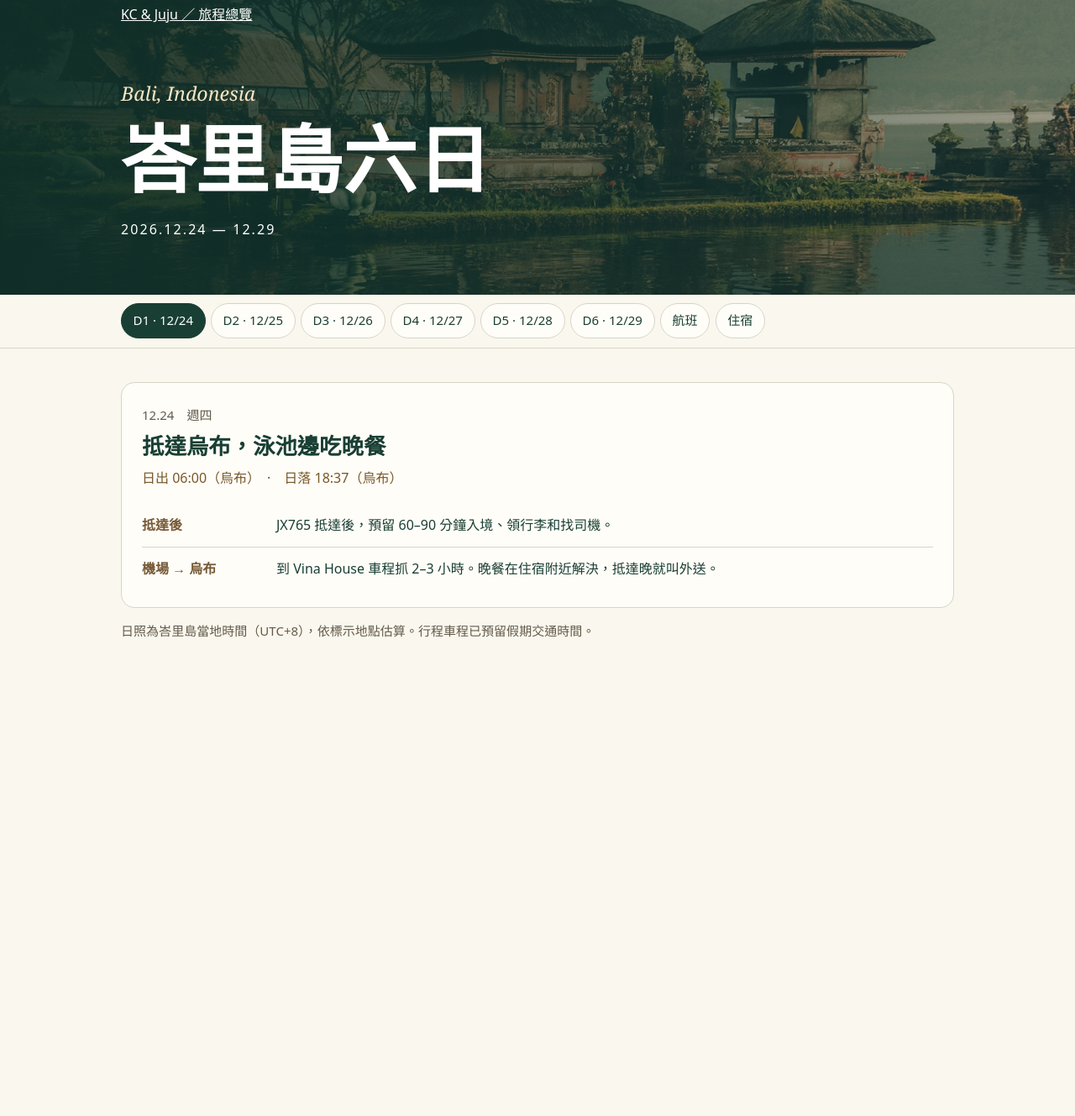
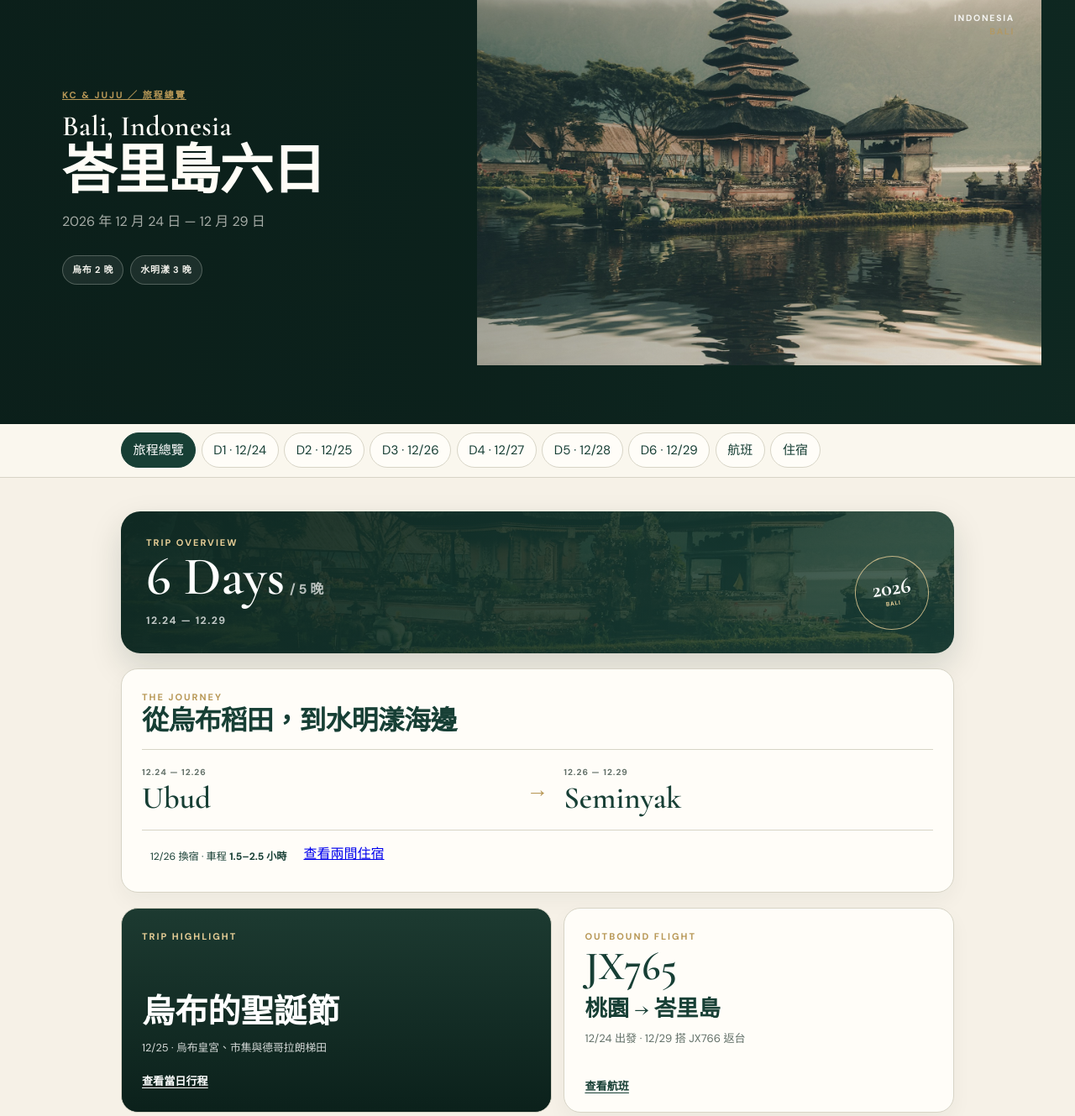
Before and after one commit to kc-juju/travel-atlas, a plain HTML site: page bali/index.html in a window 1280 px wide. Shown: the part 20-1349 px from the top of the page at 84% size. Before the commit the page ends 864 px from the top, so only its background shows below. Drawn offline with nearby package versions, Linux system fonts and the light colour scheme.

Commit message:
Use the UK journal overview as the Bali landing tab

```diff
--- a/bali/index.html
+++ b/bali/index.html
@@ -6,17 +6,23 @@
   <meta name="theme-color" content="#183d32">
   <title>峇里島六日｜KC &amp; Juju 的旅行手帳</title>
   <link rel="stylesheet" href="journal.css">
+<link href="https://fonts.googleapis.com/css2?family=Cormorant+Garamond:ital,wght@0,500;0,600;0,700;1,600&family=DM+Sans:wght@400;500;600;700&family=Noto+Sans+TC:wght@400;500;600;700&display=swap" rel="stylesheet">
+  <link rel="stylesheet" href="overview.css">
 </head>
 <body>
-  <header>
-    <div class="wrap">
-      <a href="../">KC &amp; Juju ／ 旅程總覽</a>
-      <p class="destination" lang="en">Bali, Indonesia</p>
-      <h1>峇里島六日</h1>
-      <p class="dates">2026.12.24 — 12.29</p>
+  <header class="hero">
+    <div class="hero-inner">
+      <div class="hero-copy">
+        <a class="eyebrow" href="../">KC &amp; Juju ／ 旅程總覽</a>
+        <h1><span>Bali, Indonesia</span>峇里島六日</h1>
+        <p>2026 年 12 月 24 日 — 12 月 29 日</p>
+        <div class="trip-summary"><span class="summary-pill">烏布 2 晚</span><span class="summary-pill">水明漾 3 晚</span></div>
+      </div>
+      <div class="hero-visual"><div class="hero-visual-label">INDONESIA<br><span>BALI</span></div></div>
     </div>
   </header>
   <nav id="days" aria-label="行程分頁"><div class="wrap tab-strip">
+    <a id="tab-overview" href="#overview">旅程總覽</a>
     <a id="tab-day-1" href="#day-1">D1 · 12/24</a>
     <a id="tab-day-2" href="#day-2">D2 · 12/25</a>
     <a id="tab-day-3" href="#day-3">D3 · 12/26</a>
@@ -27,6 +33,27 @@
     <a id="tab-stays" href="#stays">住宿</a>
   </div></nav>
   <main class="wrap">
+    <section id="overview" aria-label="峇里島旅程總覽">
+      <div class="home-dashboard home-dashboard-v2">
+        <section class="home-status-card">
+          <div><div class="eyebrow">TRIP OVERVIEW</div><div class="progress-line"><strong>6 Days</strong><span>/ 5 晚</span></div><p>12.24 — 12.29</p></div>
+          <div class="status-seal">2026<span>BALI</span></div>
+        </section>
+        <section class="today-journey">
+          <div class="section-heading compact-heading"><div><div class="eyebrow">THE JOURNEY</div><h2>從烏布稻田，到水明漾海邊</h2></div></div>
+          <div class="journey-route-card">
+            <div class="location-block"><span>12.24 — 12.26</span><strong>Ubud</strong></div>
+            <div class="journey-arrow" aria-hidden="true">→</div>
+            <div class="location-block"><span>12.26 — 12.29</span><strong>Seminyak</strong></div>
+          </div>
+          <div class="journey-facts"><span>12/26 換宿 · 車程 <b>1.5–2.5 小時</b></span><a href="#stays">查看兩間住宿</a></div>
+        </section>
+        <div class="dashboard-feature-grid">
+          <article class="highlight-card castle-moment"><div class="eyebrow">TRIP HIGHLIGHT</div><h2>烏布的聖誕節</h2><p>12/25 · 烏布皇宮、市集與德哥拉朗梯田</p><a class="text-action inverse" href="#day-2">查看當日行程</a></article>
+          <article class="next-event-card"><div class="eyebrow">OUTBOUND FLIGHT</div><div class="next-event-time">JX765</div><h3>桃園 → 峇里島</h3><p>12/24 出發 · 12/29 搭 JX766 返台</p><a class="text-action" href="#flights">查看航班</a></article>
+        </div>
+      </div>
+    </section>
     <section id="day-1" class="day-panel"><article>
           <p class="meta"><time datetime="2026-12-24">12.24　週四</time></p>
           <h2>抵達烏布，泳池邊吃晚餐</h2>
--- /dev/null
+++ b/bali/overview.css
@@ -0,0 +1,173 @@
+/* Travel journal layout shared with the UK & Ireland itinerary. */
+.hero { background: linear-gradient(135deg, #263238, #455a64);
+    color: white;
+    padding: 42px 20px 36px; }
+.hero-inner { max-width: 1100px;
+    margin: auto; }
+.hero h1 { margin: 0;
+    font-size: clamp(2rem, 5vw, 3.2rem);
+    letter-spacing: 1px; }
+.hero p { margin: 8px 0 0;
+    opacity: .82; }
+.trip-summary { display: flex;
+    flex-wrap: wrap;
+    gap: 10px;
+    margin-top: 24px; }
+.summary-pill { background: rgba(255,255,255,.12);
+    border: 1px solid rgba(255,255,255,.18);
+    padding: 7px 13px;
+    border-radius: 999px;
+    font-size: .9rem; }
+@media (max-width: 600px) {
+.hero { padding: 30px 16px; }
+}
+.hero h1, .section-heading h2 { font-family: "Cormorant Garamond", "Noto Serif TC", Georgia, serif;
+    letter-spacing: -.025em; }
+.hero { position: relative;
+    overflow: hidden;
+    min-height: 525px;
+    padding: 0;
+    color: var(--paper);
+    background: var(--forest-deep); }
+.hero::after { content: "";
+    position: absolute;
+    inset: 0;
+    pointer-events: none;
+    background: linear-gradient(90deg, rgba(11, 31, 26, .95) 0%, rgba(11,31,26,.78) 45%, rgba(11,31,26,.32) 75%, rgba(11,31,26,.18)); }
+.hero-inner { position: relative;
+    z-index: 1;
+    display: grid;
+    grid-template-columns: minmax(0, .96fr) minmax(350px, .7fr);
+    max-width: 1200px;
+    min-height: 455px;
+    padding: 78px 34px 96px; }
+.hero-copy { align-self: end; max-width: 650px; }
+.eyebrow { color: var(--gold);
+    font-size: .69rem;
+    font-weight: 700;
+    letter-spacing: .18em;
+    text-transform: uppercase; }
+.hero h1 { max-width: 610px;
+    margin: 12px 0 10px;
+    color: #fffdf7;
+    font-size: clamp(3.1rem, 5vw, 4.75rem);
+    font-weight: 600;
+    line-height: .84; }
+.hero h1 span { display: block; font-size: .53em; margin-bottom: 13px; letter-spacing: .01em; }
+.hero p { max-width: 450px; margin: 18px 0 0; color: rgba(255,253,247,.77); font-size: 1rem; }
+.hero-visual { position: absolute;
+    inset: 0 0 0 44%;
+    background: linear-gradient(90deg, rgba(15,41,34,.36), rgba(15,41,34,.05)), url("bali.jpg") center / cover no-repeat;
+    filter: saturate(.8) contrast(.98); }
+.hero-visual-label { position: absolute;
+    right: 32px;
+    top: 34px;
+    color: rgba(255,255,255,.9);
+    font-size: .66rem;
+    font-weight: 700;
+    letter-spacing: .16em;
+    line-height: 1.55;
+    text-align: right; }
+.hero-visual-label span { color: var(--gold); }
+.trip-summary { gap: 8px; margin-top: 27px; }
+.summary-pill { padding: 7px 11px;
+    border: 1px solid rgba(255,253,247,.24);
+    border-radius: 999px;
+    color: rgba(255,253,247,.94);
+    background: rgba(255,253,247,.07);
+    font-size: .69rem;
+    font-weight: 700;
+    letter-spacing: .07em; }
+.home-dashboard { display: grid; gap: 26px; margin-bottom: 42px; }
+.home-dashboard > *, .section-heading > * { min-width: 0; }
+.text-action { display: inline-flex; gap: 12px; align-items: center; border: 0; padding: 0; color: inherit; background: transparent; cursor: pointer; font: 700 .82rem/1 "DM Sans", sans-serif; }
+.text-action span { font-size: 1.15em; transition: transform .2s; }
+.text-action:hover span { transform: translateX(4px); }
+.section-heading { display: flex; align-items: end; justify-content: space-between; gap: 18px; margin-bottom: 13px; }
+.section-heading h2 { margin: 5px 0 0; color: var(--forest); font-size: 2rem; line-height: .95; }
+.castle-moment { background-image: url("bali.jpg"); }
+@media (max-width: 760px) {
+.hero { min-height: 455px; }
+.hero-inner { display:block; min-height:455px; padding: 115px 21px 110px; }
+.hero-visual { inset:0; background-position:63% center; }
+.hero::after { background:linear-gradient(0deg,rgba(8,28,23,.96),rgba(8,28,23,.69) 54%,rgba(8,28,23,.28)); }
+.hero-copy { position:relative;z-index:1; }
+.hero h1 { font-size:3.45rem;max-width:355px; }
+.hero h1 span { font-size:.5em;margin-bottom:11px; }
+.hero p { font-size:.86rem; }
+.hero-visual-label { right:20px;top:19px;font-size:.58rem }
+.trip-summary { margin-top:19px }
+.summary-pill { font-size:.59rem;padding:6px 8px }
+.home-dashboard { gap:22px; margin-bottom:30px; }
+.section-heading h2 { font-size:1.85rem }
+}
+body.app-hub-home #overview > :not(.home-dashboard) { display: none; }
+.home-dashboard-v2 { display: grid; gap: 18px; margin-bottom: 0; }
+.home-dashboard-v2 > * { min-width: 0; }
+.home-status-card { display: flex; align-items: end; justify-content: space-between; gap: 20px; padding: 28px 30px; border-radius: 23px; color: #fff; background: linear-gradient(120deg, rgba(15,41,34,.96), rgba(23,63,53,.76)), url("bali.jpg") center / cover; box-shadow: 0 16px 38px rgba(15,41,34,.15); }
+.home-status-card .eyebrow { color: #e8cf97; }
+.progress-line { display:flex; align-items:baseline; gap:6px; margin:6px 0 14px; }
+.progress-line strong { font:600 clamp(2.7rem,5vw,4.5rem)/.78 "Cormorant Garamond",serif; }
+.progress-line span { color:rgba(255,255,255,.7); font-size:1rem; font-weight:700; }
+.home-status-card p { margin:9px 0 0; color:rgba(255,255,255,.74); font-size:.77rem; font-weight:700; letter-spacing:.12em; text-transform:uppercase; }
+.status-seal { display:grid; place-content:center; flex:0 0 auto; width:88px; height:88px; border:1px solid rgba(232,207,151,.8); border-radius:50%; color:#fff; font:700 1.65rem/.8 "Cormorant Garamond",serif; text-align:center; transform:rotate(-8deg); }
+.status-seal span { margin-top:5px; color:#e8cf97; font:700 .43rem/1 "DM Sans",sans-serif; letter-spacing:.11em; }
+.today-journey, .next-event-card { padding:24px; border:1px solid var(--line); border-radius:20px; background:var(--paper); box-shadow:0 10px 25px rgba(31,51,42,.045); }
+.compact-heading { margin-bottom:17px; }
+.compact-heading h2 { font-size:2rem; }
+.journey-route-card { display:grid; grid-template-columns:1fr auto 1fr; gap:18px; align-items:center; padding:18px 0; border-top:1px solid var(--line); border-bottom:1px solid var(--line); }
+.location-block span { display:block; color:var(--muted); font-size:.64rem; font-weight:700; letter-spacing:.1em; }
+.location-block strong { display:block; margin-top:5px; color:var(--forest); font:600 clamp(1.6rem,3vw,2.3rem)/1 "Cormorant Garamond",serif; }
+.journey-arrow { color:var(--gold); font-size:1.65rem; }
+.journey-facts { display:flex; flex-wrap:wrap; gap:10px; margin-top:14px; }
+.journey-facts span { padding:7px 10px; border-radius:999px; color:var(--forest); background:var(--sage-soft); font-size:.76rem; }
+.dashboard-feature-grid { display:grid; grid-template-columns:1.05fr .95fr; gap:14px; }
+.highlight-card { position:relative; min-height:220px; overflow:hidden; padding:24px; border-radius:20px; color:#fff; background:#203f35 center / cover; }
+.highlight-card::before { content:""; position:absolute; inset:0; background:linear-gradient(0deg,rgba(8,28,23,.86),rgba(8,28,23,.14)); }
+.highlight-card > * { position:relative; z-index:1; }
+.highlight-card .eyebrow { color:#e8cf97; }
+.highlight-card h2 { margin:57px 0 7px; color:#fff; font-size:2.45rem; }
+.highlight-card p { margin:0 0 14px; color:rgba(255,255,255,.82); font-size:.8rem; }
+.text-action.inverse { color:#fff; }
+.next-event-card { display:flex; flex-direction:column; }
+.next-event-card .eyebrow { color:var(--gold); }
+.next-event-time { margin-top:8px; color:var(--forest); font:600 3rem/.82 "Cormorant Garamond",serif; }
+.next-event-card h3 { margin:14px 0 7px; }
+.next-event-card p { margin:0 0 17px; color:var(--muted); font-size:.82rem; }
+.next-event-card .text-action { margin-top:auto; }
+@media (max-width:760px) {
+.home-dashboard-v2 { gap:13px; }
+.home-status-card { padding:23px 20px; border-radius:19px; }
+.progress-line strong { font-size:3.25rem; }
+.status-seal { width:67px; height:67px; font-size:1.25rem; }
+.status-seal span { font-size:.34rem; }
+.today-journey, .next-event-card { padding:19px 17px; border-radius:17px; }
+.compact-heading h2 { font-size:1.75rem; }
+.journey-route-card { gap:10px; padding:15px 0; }
+.location-block strong { font-size:1.55rem; }
+.location-block span { font-size:.56rem; }
+.journey-arrow { font-size:1.3rem; }
+.dashboard-feature-grid { grid-template-columns:1fr; gap:12px; }
+.highlight-card { min-height:206px; padding:20px; }
+.highlight-card h2 { margin-top:51px; font-size:2.2rem; }
+}
+.travel-page-intro .eyebrow { color:#e8cf97; }
+.map-page-intro .eyebrow { color:#e8cf97; }
+@media (max-width:760px) {
+.map-sidebar > .eyebrow { grid-column:1/-1; }
+}
+@media (max-width:760px) {
+.map-sidebar > .eyebrow { display:none; }
+}
+.weather-page-intro .eyebrow { color:#e8cf97; }
+.cabin-menu-shortcuts .eyebrow { color:#e8cf97; }
+:root { --ivory:#f6f1e7; --paper:#fffdf8; --forest:#173f35; --forest-deep:#0f2922; --ink:#132b25; --gold:#b89857; --muted:#627068; }
+body { background-color:var(--ivory); font-family:"DM Sans","Noto Sans TC",sans-serif; }
+.hero-inner { margin:auto; }
+.hero-copy { position:relative; z-index:2; }
+.hero h1, .home-dashboard h2, .home-dashboard h3 { font-family:"Cormorant Garamond","Noto Serif TC",Georgia,serif; }
+.home-dashboard section { margin:0; }
+.home-dashboard h2 { display:block; }
+.home-dashboard .next-event-card a { color:var(--forest); }
+.home-dashboard .highlight-card a { color:white; }
+[hidden] { display:none!important; }
```
